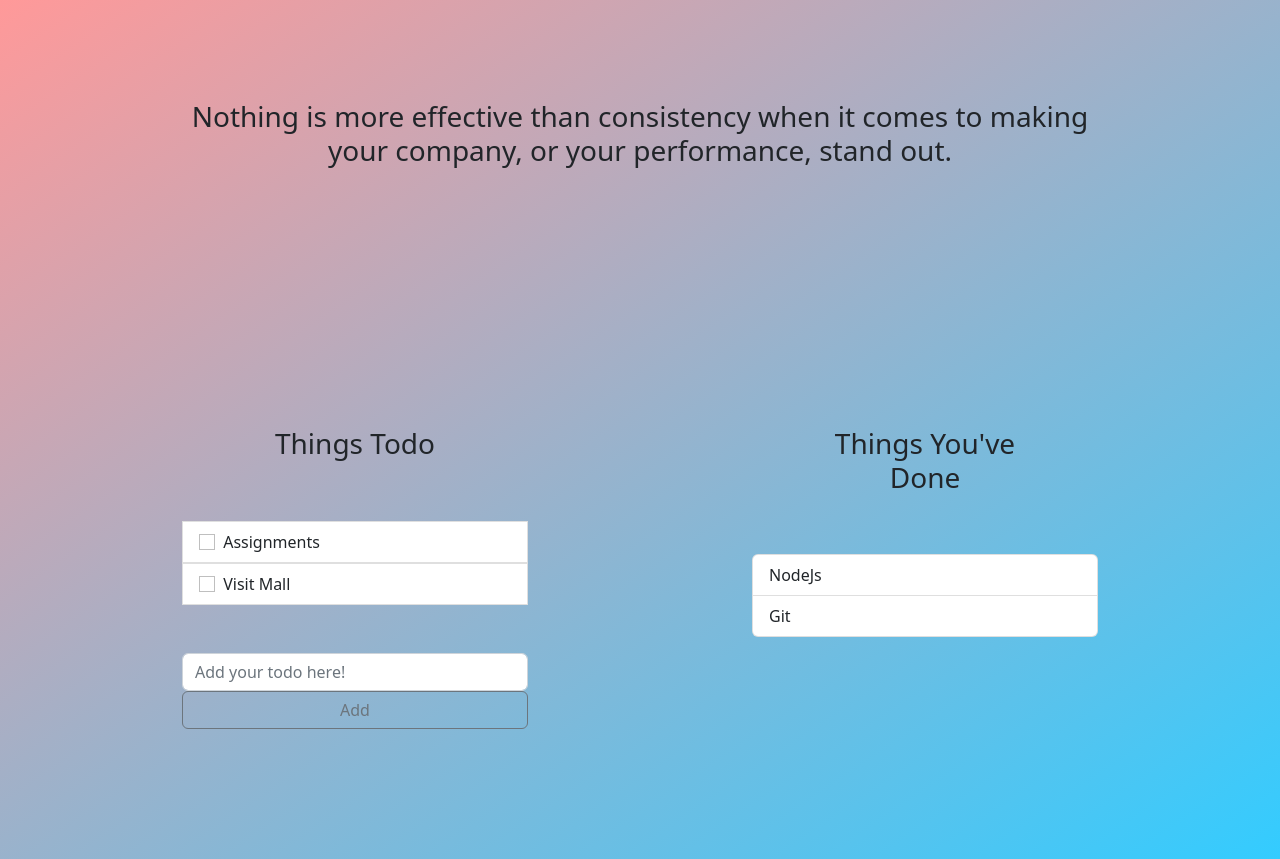
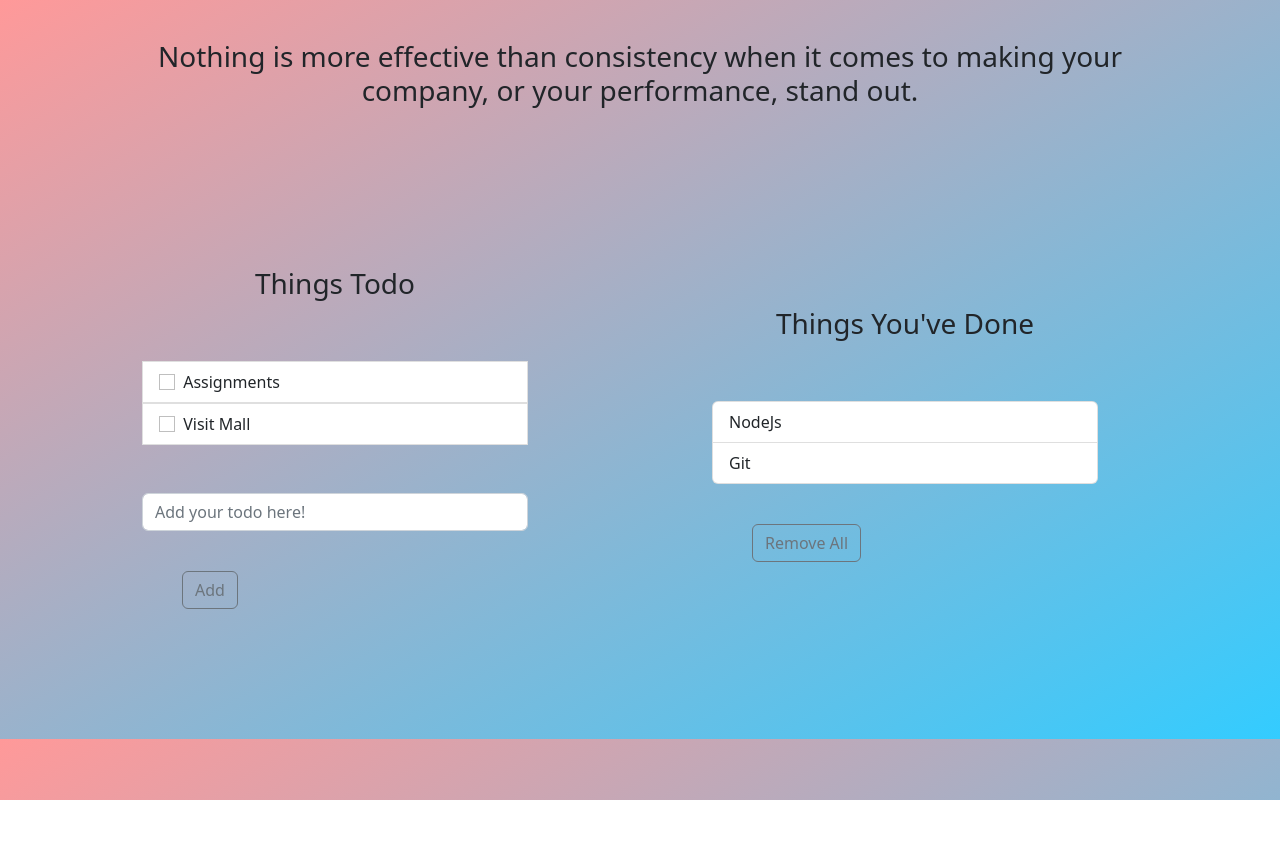
Before and after one commit to Ritesh27P/ToDo-List, a Flask app: page / in a window 1280 px wide. After the commit the page ends 800 px from the top, so only its background shows below. Run offline with Flask 2, Linux system fonts and the light colour scheme; data comes from the database, SQL or seed files in the repository; both versions use the stored data as it was after the commit.

Commit message:
Added Remove button

```diff
--- a/main.py
+++ b/main.py
@@ -26,7 +26,6 @@ def home():
 @app.route('/done', methods=['POST', 'GET'])
 def done():
     task_done = request.args.get('no')
-    print(task_done)
     done_task = Todo.query.filter_by(id=task_done).all()
     for i in done_task:
         i.status = 1
@@ -38,6 +37,9 @@ def done():
 def add():
     if request.method == 'POST':
         task = request.form.get('task')
+        if (task == None):
+            print('hii')
+            return redirect(url_for('home'))
         new_task = Todo(
             task=task,
             status=0
@@ -47,6 +49,18 @@ def add():
     return redirect(url_for('home'))
 
 
+@app.route('/remove', methods=['POST', 'GET'])
+def remove():
+    if request.method == 'POST':
+        remove_list = Todo.query.filter_by(status='1').all()
+        print(remove_list)
+        for i in remove_list:
+            db.session.delete(i)
+
+        db.session.commit()
+    return redirect( url_for('home'))
+
+
 if __name__ == '__main__':
     app.run(debug=True)
     pass
--- a/templates/index.html
+++ b/templates/index.html
@@ -14,14 +14,13 @@
 </head>
 <body class="gradient2">
 
-<!-- {% include 'header.html' %} -->
     <div class='container'>
-        <h3 class="center-text margin-100">Nothing is more effective than consistency when it comes to making your company, or your performance, stand out.</h3>
+        <h3 class="center-text margin-40">Nothing is more effective than consistency when it comes to making your company, or your performance, stand out.</h3>
     </div>
 
     <div class="container margin-bottom">
         <div class="row">
-            <div class="col margin-100 margin-bottom">
+            <div class="col margin-60 margin-bottom">
                 <h3 class="center-text margin-60">Things Todo</h3>
                     <ul class="list-group">
                       {% for i in task %}
@@ -35,8 +34,10 @@
                       <br><br>
                       <li class="list-group">
                         <!-- <label class="form-check-label margin-side">Add Your task here </label> -->
-                        <input type="text" class="form-control " aria-label="Text input with segmented dropdown button" name="task" placeholder="Add your todo here!">
-                        <button type="submit" class="btn btn-outline-secondary">Add</button>
+                        <form action="{{ url_for('add') }}" method="post">
+                            <input type="text" class="form-control " aria-label="Text input with segmented dropdown button" name="task" placeholder="Add your todo here!">
+                            <button type="submit" class="btn btn-outline-secondary margin-40">Add</button>
+                        </form>
                       </li>
                       </ul>
             </div>
@@ -49,6 +50,10 @@
                                 </li>
                     {% endfor %}
                     </ul>
+            <form action="{{ url_for('remove') }}" method="post">
+                <button type="submit" class="btn btn-outline-secondary margin-40"> Remove All </button>
+            </form>
+
             </div>
         </div>
 
```
Also changed, not shown: todo.db.
